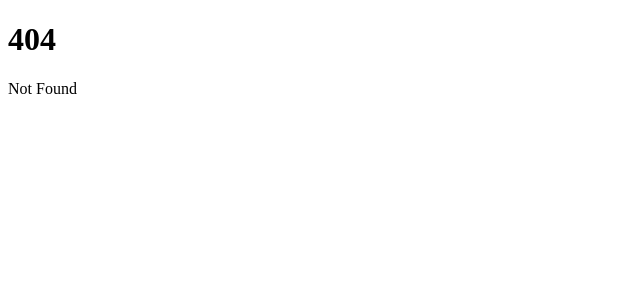
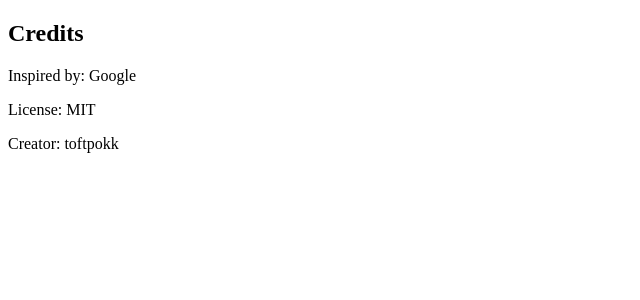
Before and after one commit to toftpokk/roychang, a SvelteKit app: page /about in a window 1280 px wide. Before the commit this address had no page. Shown: the top 300 px of the page, without its empty margins (0-640 px from the left). Built offline with nearby package versions, Linux system fonts and the light colour scheme.

Commit message:
Simple about page

```diff
--- /dev/null
+++ b/src/routes/about/+page.svelte
@@ -0,0 +1,4 @@
+<h2>Credits</h2>
+<p>Inspired by: Google</p>
+<p>License: MIT</p>
+<p>Creator: toftpokk</p>
```
